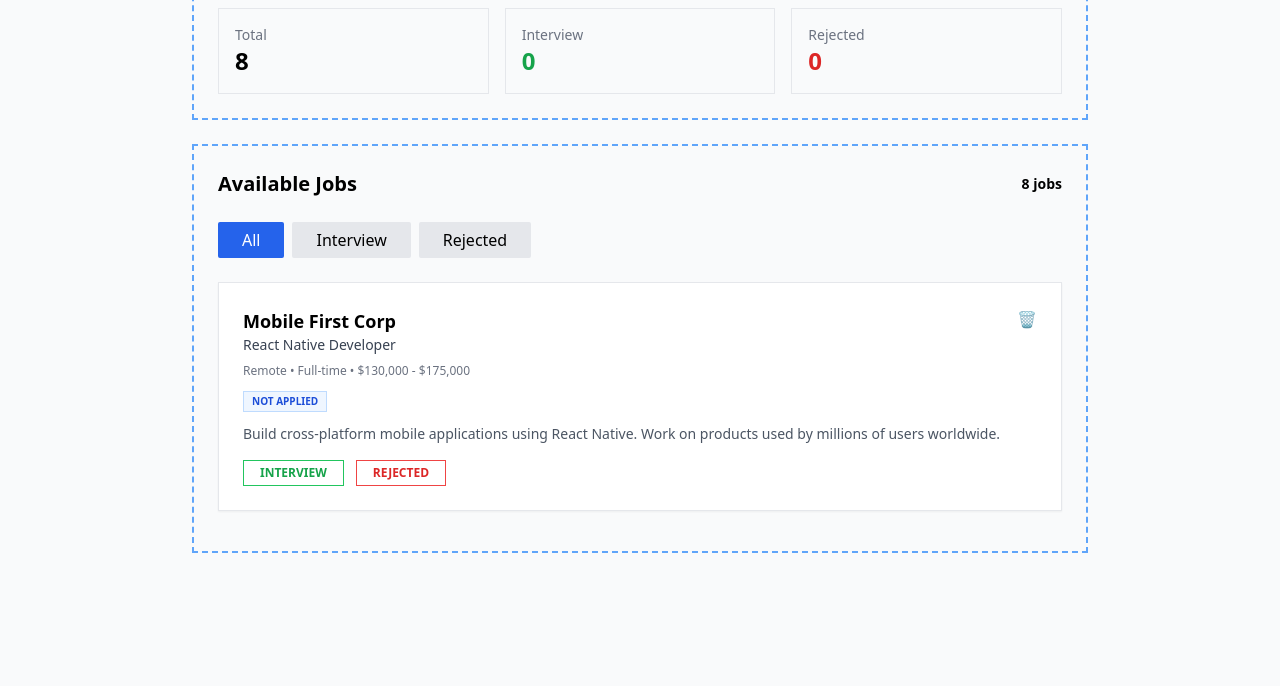
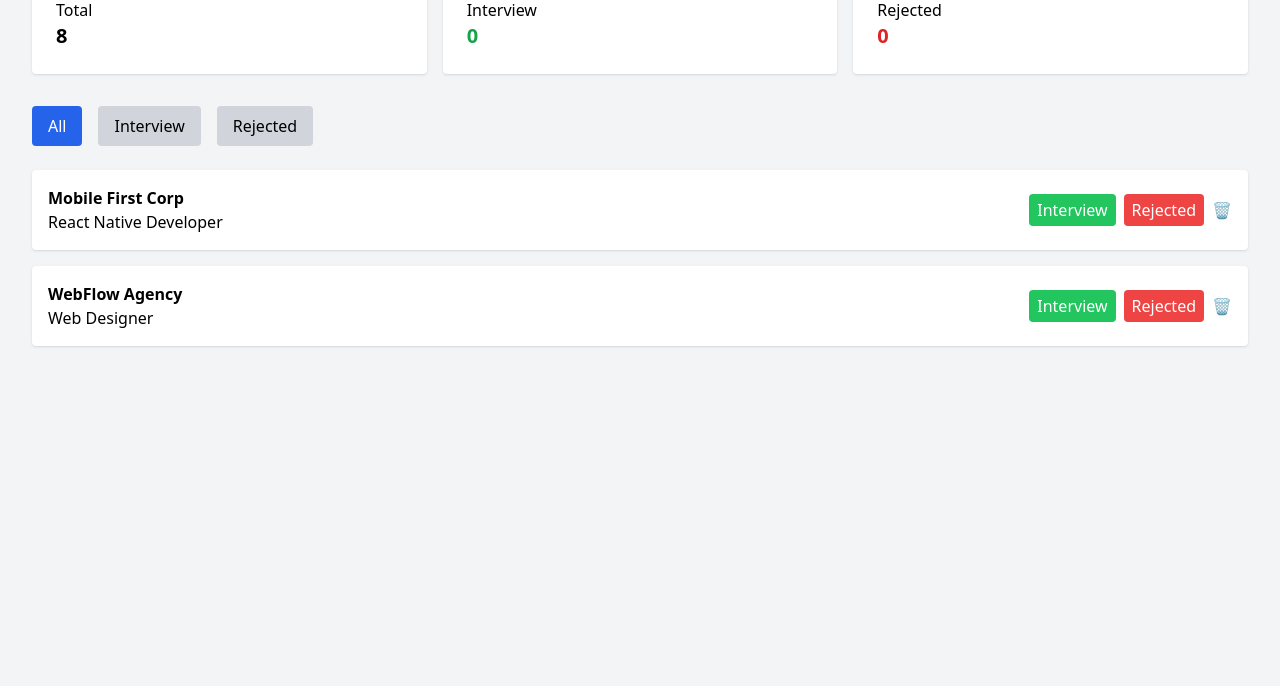
Before and after one commit to Abdul-Momit-Talukder/Fourth-Assignment, a plain HTML site: page index.html in a window 1280 px wide. Shown: the part 114-800 px from the top of the page. Drawn offline with nearby package versions, Linux system fonts and the light colour scheme.

Commit message:
js file upload

```diff
--- /dev/null
+++ b/app.js
@@ -0,0 +1,53 @@
+const jobs = [
+    { id: 1, company: "Mobile First Corp", position: "React Native Developer", status: null },
+    { id: 2, company: "WebFlow Agency", position: "Web Designer", status: null },
+];
+
+function renderJobs(filter) {
+    const container = document.getElementById('jobs-container');
+    container.innerHTML = "";
+
+    const filtered = filter === 'All' ? jobs : jobs.filter(j => j.status === filter);
+
+    if(filtered.length === 0) {
+        container.innerHTML = `<p class="text-center text-gray-500">No jobs available in this category.</p>`;
+        return;
+    }
+
+    filtered.forEach(job => {
+        container.innerHTML += `
+            <div class="bg-white p-4 rounded shadow flex justify-between items-center">
+                <div>
+                    <h3 class="font-bold">${job.company}</h3>
+                    <p>${job.position}</p>
+                </div>
+                <div class="flex gap-2">
+                    <button onclick="updateStatus(${job.id}, 'Interview')" class="bg-green-500 text-white px-2 py-1 rounded">Interview</button>
+                    <button onclick="updateStatus(${job.id}, 'Rejected')" class="bg-red-500 text-white px-2 py-1 rounded">Rejected</button>
+                    <button onclick="deleteJob(${job.id})" class="text-gray-400">🗑️</button>
+                </div>
+            </div>`;
+    });
+}
+
+function updateStatus(id, status) {
+    const job = jobs.find(j => j.id === id);
+    job.status = status;
+    updateCounts();
+    renderJobs('All');
+}
+
+function deleteJob(id) {
+    const index = jobs.findIndex(j => j.id === id);
+    jobs.splice(index, 1);
+    updateCounts();
+    renderJobs('All');
+}
+
+function updateCounts() {
+    document.getElementById('interview-count').innerText = jobs.filter(j => j.status === 'Interview').length;
+    document.getElementById('rejected-count').innerText = jobs.filter(j => j.status === 'Rejected').length;
+    renderJobs('All');
+}
+
+renderJobs('All');
--- a/index.html
+++ b/index.html
@@ -2,62 +2,27 @@
 <html lang="en">
 <head>
     <meta charset="UTF-8">
-    <meta name="viewport" content="width=device-width, initial-scale=1.0">
     <title>Job Application Tracker</title>
     <script src="https://cdn.tailwindcss.com"></script>
-    <style>
-        .card-border { border: 1px dotted #3b82f6; }
-    </style>
 </head>
-<body class="bg-gray-50 p-4 md:p-10">
+<body class="bg-gray-100 p-8">
 
-    <div class="max-w-4xl mx-auto border-2 border-dashed border-blue-400 p-6 mb-6">
-        <h1 class="text-2xl font-bold text-gray-800 mb-6">Job Application Tracker</h1>
-        <div class="grid grid-cols-1 md:grid-cols-3 gap-4">
-            <div class="p-4 border border-gray-200">
-                <p class="text-gray-500 text-sm">Total</p>
-                <p class="text-2xl font-bold">8</p>
-            </div>
-            <div class="p-4 border border-gray-200">
-                <p class="text-gray-500 text-sm">Interview</p>
-                <p class="text-2xl font-bold text-green-600">0</p>
-            </div>
-            <div class="p-4 border border-gray-200">
-                <p class="text-gray-500 text-sm">Rejected</p>
-                <p class="text-2xl font-bold text-red-600">0</p>
-            </div>
-        </div>
+    <h1 class="text-2xl font-bold mb-6">Job Application Tracker</h1>
+
+    <div class="grid grid-cols-1 md:grid-cols-3 gap-4 mb-8">
+        <div class="bg-white p-6 shadow rounded"><h3>Total</h3><p id="total" class="text-xl font-bold">8</p></div>
+        <div class="bg-white p-6 shadow rounded"><h3>Interview</h3><p id="interview-count" class="text-xl font-bold text-green-600">0</p></div>
+        <div class="bg-white p-6 shadow rounded"><h3>Rejected</h3><p id="rejected-count" class="text-xl font-bold text-red-600">0</p></div>
     </div>
 
-    <div class="max-w-4xl mx-auto border-2 border-dashed border-blue-400 p-6">
-        <div class="flex justify-between items-center mb-6">
-            <h2 class="text-xl font-bold">Available Jobs</h2>
-            <span class="text-sm font-semibold">8 jobs</span>
-        </div>
-
-        <div class="flex gap-2 mb-6">
-            <button class="bg-blue-600 text-white px-6 py-1.5 rounded-sm">All</button>
-            <button class="bg-gray-200 px-6 py-1.5 rounded-sm">Interview</button>
-            <button class="bg-gray-200 px-6 py-1.5 rounded-sm">Rejected</button>
-        </div>
-
-        <div class="bg-white p-6 border border-gray-200 mb-4 shadow-sm">
-            <div class="flex justify-between items-start">
-                <div>
-                    <h3 class="font-bold text-lg">Mobile First Corp</h3>
-                    <p class="text-sm text-gray-700">React Native Developer</p>
-                    <p class="text-xs text-gray-500 mt-2">Remote • Full-time • $130,000 - $175,000</p>
-                </div>
-                <button class="text-gray-400">🗑</button>
-            </div>
-            <div class="bg-blue-50 text-blue-700 text-[10px] font-bold px-2 py-0.5 inline-block my-3 border border-blue-200">NOT APPLIED</div>
-            <p class="text-sm text-gray-600 mb-4">Build cross-platform mobile applications using React Native. Work on products used by millions of users worldwide.</p>
-            <div class="flex gap-3">
-                <button class="border border-green-500 text-green-600 px-4 py-1 text-xs font-bold uppercase">Interview</button>
-                <button class="border border-red-500 text-red-600 px-4 py-1 text-xs font-bold uppercase">Rejected</button>
-            </div>
-        </div>
+    <div class="flex gap-4 mb-6">
+        <button onclick="renderJobs('All')" class="bg-blue-600 text-white px-4 py-2 rounded">All</button>
+        <button onclick="renderJobs('Interview')" class="bg-gray-300 px-4 py-2 rounded">Interview</button>
+        <button onclick="renderJobs('Rejected')" class="bg-gray-300 px-4 py-2 rounded">Rejected</button>
     </div>
 
+    <div id="jobs-container" class="space-y-4"></div>
+
+    <script src="app.js"></script>
 </body>
 </html>
```
